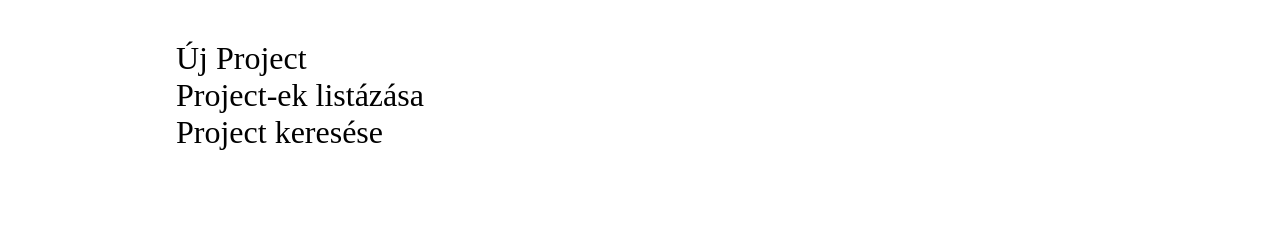
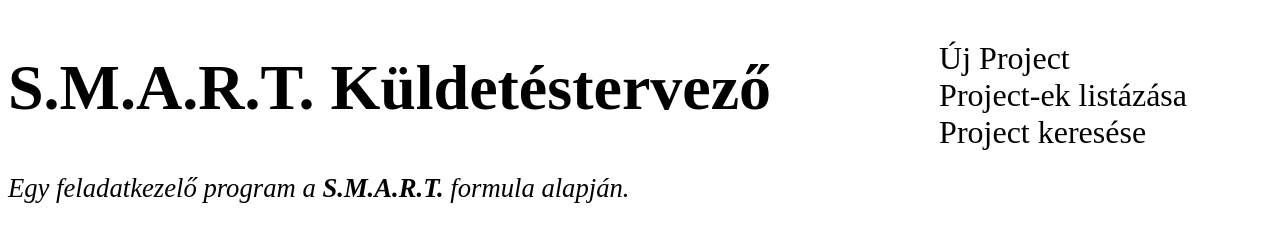
Before and after one commit to LionTurtle-dev/SMARTarget, a plain HTML site: page index.html in a window 1280 px wide. Drawn offline with Linux system fonts and the light colour scheme; files whose address does not match are found by name.

Commit message:
Főcímsor és alcím hozzáadva a programhoz.

```diff
--- a/index.html
+++ b/index.html
@@ -9,8 +9,14 @@
 </head>
 <body>
     <header id="head">
+        <h1>S.M.A.R.T. Küldetéstervező</h1>
+        <small>
+            <em>Egy feladatkezelő program a <strong>S.M.A.R.T.</strong> formula alapján.</em>
+        </small>
     </header>
     <main id="main">
+        <aside id="mn">
+        </aside>
     </main>
     <div id="sripts">
         <script src="./js/projectMenu.js"></script>
--- a/js/projectMenu.js
+++ b/js/projectMenu.js
@@ -2,7 +2,7 @@
 Ez a program felel a Grafikus Felhasználói Felület (GUI) működéséért.
 */
 let projects;
-const HEAD = document.getElementById("head");
+const MN = document.getElementById("mn");
 const MAIN_MENU = `
 <menu>
     <ul>
@@ -48,7 +48,7 @@ fetch('http://localhost:3333/data/projects.json', myHeaders)
     .then((data) => {
         projects = data;
         // console.log(projects);
-        HEAD.innerHTML = MAIN_MENU;
+        MN.innerHTML = MAIN_MENU;
         const NEW_PROJECT   = document.getElementById('new-project');
         const LIST_PROJECTS = document.getElementById('list-projects');
     })
```
